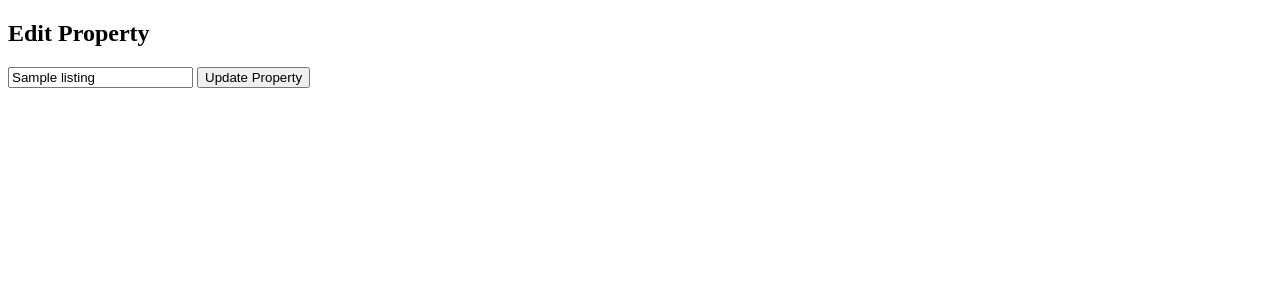
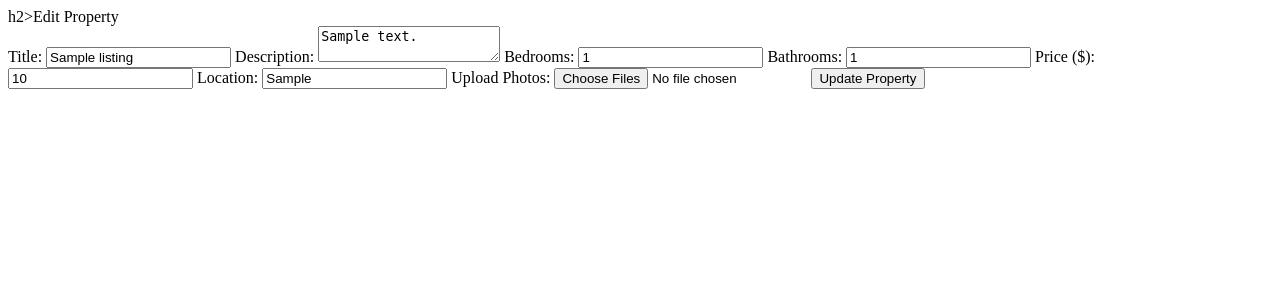
Before and after one commit to sangidahuda/Software_Engineering, a Flask app: page /edit_property/1 in a window 1280 px wide. Shown: the top 300 px of the page. Run offline with Flask 3, Linux system fonts and the light colour scheme; a user stored in the database is signed in; tables that the repository leaves empty hold one stand-in row (values such as "Sample post").

Commit message:
Multiple Images now display on the property page.

```diff
--- a/app/routes.py
+++ b/app/routes.py
@@ -1,15 +1,15 @@
-# app/routes.py
-from flask import Blueprint, render_template, request, redirect, url_for, flash, jsonify,current_app
-from .extensions import db
-from .models import User, Message,PropertyListing, Photos, Reservation, Review
+from flask import (
+    Blueprint, render_template, request, redirect, url_for,
+    flash, jsonify, current_app, send_from_directory
+)
+from flask_login import login_user, login_required, current_user, logout_user
 from werkzeug.security import generate_password_hash, check_password_hash
 from werkzeug.utils import secure_filename
-from flask_login import login_user, login_required, current_user, logout_user
-from flask import jsonify,send_from_directory
-from sqlalchemy import func, case
+from .extensions import db
+from .models import User, Message, PropertyListing, Photos, Reservation, Review
+from sqlalchemy.exc import IntegrityError
 import os
 from datetime import datetime, timedelta
-from sqlalchemy.exc import IntegrityError
 
 
 
@@ -216,37 +216,67 @@ def create_property_listing():
 @login_required
 def delete_property(property_id):
     if not current_user.is_admin:
+        flash('Unauthorized access.', 'danger')
         return jsonify({'error': 'Unauthorized'}), 403
 
     property_to_delete = PropertyListing.query.get_or_404(property_id)
-
+    db.session.delete(property_to_delete)
     Photos.query.filter_by(property_id=property_id).delete()
 
-    db.session.delete(property_to_delete)
     try:
         db.session.commit()
+        flash('Property deleted successfully.', 'success')
         return jsonify({'message': 'Property deleted successfully'})
     except Exception as e:
         db.session.rollback()
+        flash('Failed to delete property.', 'danger')
         return jsonify({'error': str(e)}), 500
 
 
 
 
 
+
 ######################################################################## for updating property listing
+# Route to handle property updates
 @main_bp.route('/update_property/<int:property_id>', methods=['POST'])
 @login_required
 def update_property(property_id):
     if not current_user.is_admin:
+        flash('Unauthorized access.', 'error')
         return jsonify({'error': 'Unauthorized'}), 403
 
     property_to_update = PropertyListing.query.get_or_404(property_id)
-    property_to_update.title = request.form.get('title')
-    # update other fields as necessary
-    db.session.commit()
+    property_to_update.title = request.form['title']
+    property_to_update.description = request.form['description']
+    property_to_update.bedrooms = int(request.form['bedrooms'])
+    property_to_update.bathrooms = int(request.form['bathrooms'])
+    property_to_update.price = int(request.form['price'])
+    property_to_update.location = request.form['location']
 
-    flash('Property updated successfully.')
+    # Handle photo uploads
+    photos_to_add = request.files.getlist('photos')
+    if photos_to_add and photos_to_add[0].filename:  # Check if at least one photo has a filename
+        # Delete old photos if new ones are provided
+        Photos.query.filter_by(property_id=property_id).delete()
+
+        for photo in photos_to_add:
+            if photo and allowed_file(photo.filename):
+                filename = secure_filename(photo.filename)
+                photo_path = os.path.join(current_app.config['UPLOAD_FOLDER'], filename)
+                photo.save(photo_path)
+                new_photo = Photos(photo=filename, property_id=property_id)
+                db.session.add(new_photo)
+            else:
+                flash('Invalid file format. Allowed formats are png, jpg, jpeg.', 'error')
+
+    try:
+        db.session.commit()
+        flash('Property updated successfully.')
+    except Exception as e:
+        db.session.rollback()
+        flash('Failed to update property: {}'.format(e), 'error')
+
     return redirect(url_for('main.edit_property', property_id=property_id))
 
 
@@ -440,22 +470,28 @@ def add_review():
     db.session.add(review)
     db.session.commit()
 
-    return redirect(url_for('main.property_detail', property_id=property_id))
+    return redirect(url_for('main.an_uploaded_file', property_id=property_id))
 
 
-#################################################################### f
-
+####################################################################
+# Route to display detailed view of a specific property
+# This route fetches a property by its ID, retrieves the associated photos,
+# constructs URLs for those photos using a named endpoint that serves files directly,
+# and then renders a template to display the property details including its images.
 @main_bp.route('/property/<int:property_id>')
 def property_detail(property_id):
-    property_listing = PropertyListing.query.get_or_404(property_id)  # Correctly assign to property_listing
-    photo_urls = [url_for('static', filename=photo.photo) for photo in property_listing.photos]
+    property_listing = PropertyListing.query.get_or_404(property_id)
+    photo_urls = [url_for('main.an_uploaded_file', filename=photo.photo) for photo in property_listing.photos]
     return render_template('property.html', property=property_listing, photo_urls=photo_urls)
 
 
 
-
-#################################################################### renders each file when called
-
+####################################################################
+# Route to render the edit page for a specific property
+# This route is protected by login and further, it checks if the logged-in user is an admin.
+# Only admins are allowed to edit properties. If an unauthorized access is attempted,
+# a JSON error message is returned. If authorized, it fetches the property by ID and
+# displays an edit form pre-filled with the property's existing details.
 @main_bp.route('/edit_property/<int:property_id>')
 @login_required
 def edit_property(property_id):
@@ -465,6 +501,12 @@ def edit_property(property_id):
     property_to_edit = PropertyListing.query.get_or_404(property_id)
     return render_template('edit_property.html', property=property_to_edit)
 
+
+
+
+@main_bp.route('/uploads/<filename>')
+def an_uploaded_file(filename):
+    return send_from_directory(current_app.config['UPLOAD_FOLDER'], filename)
 
 
 
--- a/app/templates/edit_property.html
+++ b/app/templates/edit_property.html
@@ -4,10 +4,30 @@
     <!-- head content -->
 </head>
 <body>
-    <h2>Edit Property</h2>
+    h2>Edit Property</h2>
     <form action="{{ url_for('main.update_property', property_id=property.id) }}" method="post" enctype="multipart/form-data">
-         <input type="text" name="title" value="{{ property.title }}" required>
-         <button type="submit">Update Property</button>
-     </form>
+        <label for="title">Title:</label>
+        <input type="text" id="title" name="title" value="{{ property.title }}" required>
+
+        <label for="description">Description:</label>
+        <textarea id="description" name="description" required>{{ property.description }}</textarea>
+
+        <label for="bedrooms">Bedrooms:</label>
+        <input type="number" id="bedrooms" name="bedrooms" value="{{ property.bedrooms }}" required>
+
+        <label for="bathrooms">Bathrooms:</label>
+        <input type="number" id="bathrooms" name="bathrooms" value="{{ property.bathrooms }}" required>
+
+        <label for="price">Price ($):</label>
+        <input type="number" id="price" name="price" value="{{ property.price }}" required>
+
+        <label for="location">Location:</label>
+        <input type="text" id="location" name="location" value="{{ property.location }}" required>
+
+        <label for="photos">Upload Photos:</label>
+        <input type="file" id="photos" name="photos" accept="image/*" multiple>
+
+        <button type="submit">Update Property</button>
+    </form>
 </body>
 </html>
```
Also changed, not shown: app/static/propertylisting.css (+19 -0 lines), app/templates/property.html (+33 -45 lines).
